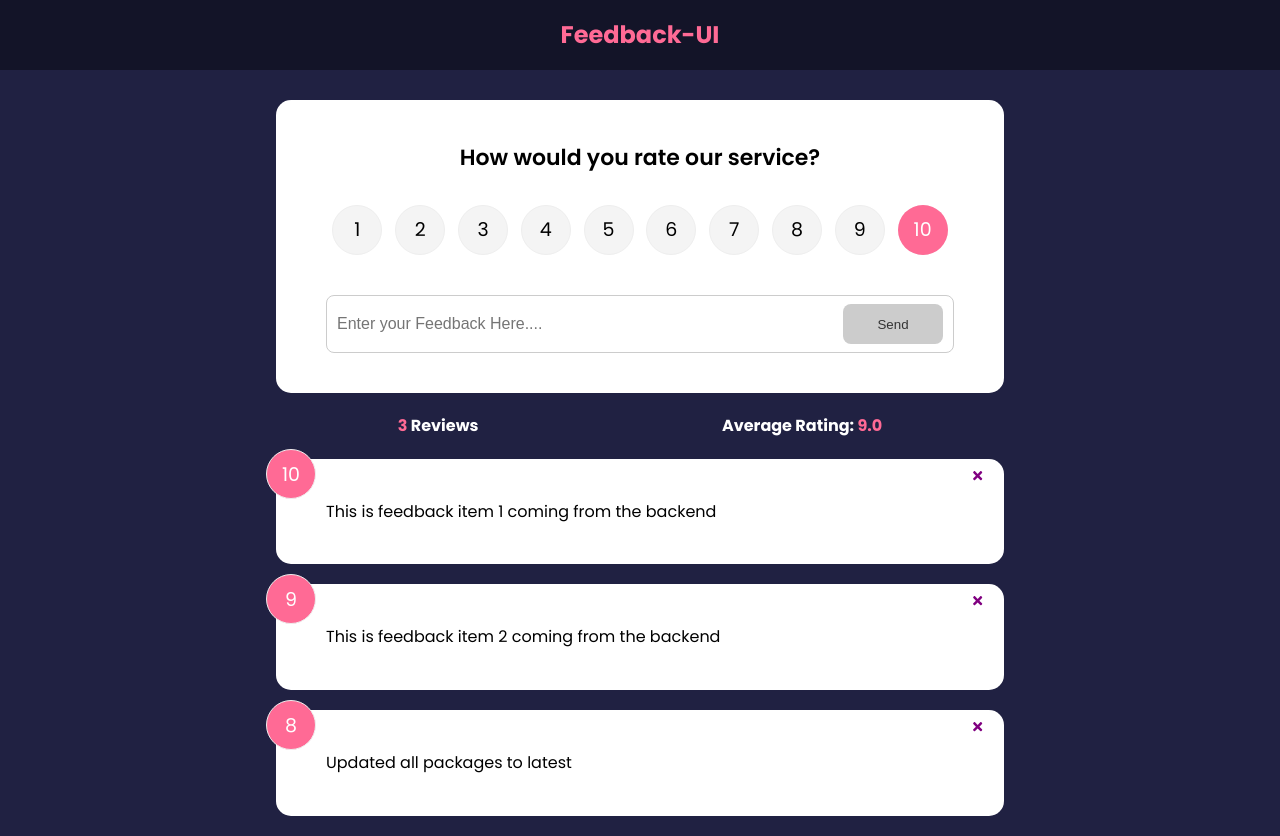
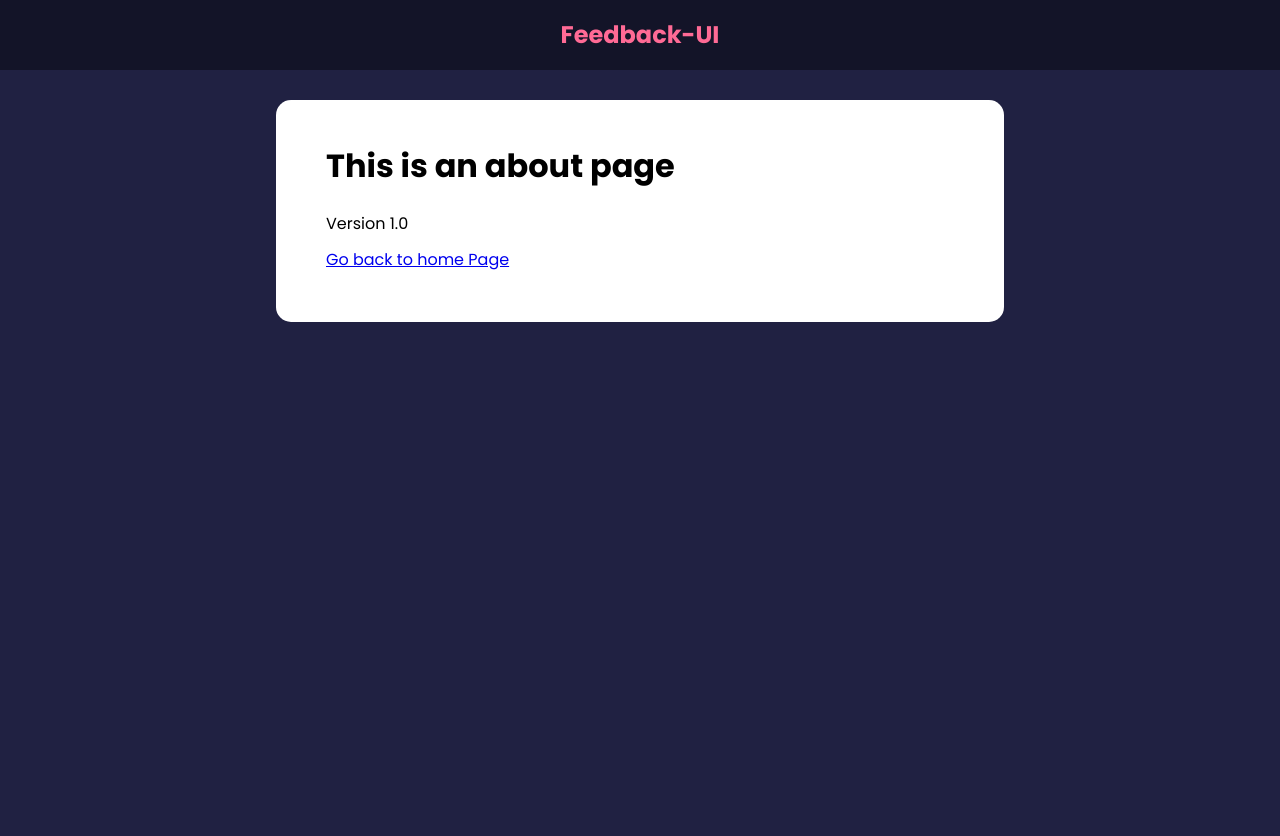
Before and after one commit to alidevep01/feedback-app, a React (Create React App) app: page /about in a window 1280 px wide. After the commit the page ends 800 px from the top, so only its background shows below. Built offline with nearby package versions, Linux system fonts and the light colour scheme.

Commit message:
created a new folder Pages with AboutPage component and imported react-router-dom to get access to BrowserRouter, Routes, Route & Router Properties to switch between AboutUs page and HomePage

```diff
--- a/package.json
+++ b/package.json
@@ -10,6 +10,7 @@
     "react": "^18.2.0",
     "react-dom": "^18.2.0",
     "react-icons": "^4.11.0",
+    "react-router-dom": "^6.18.0",
     "react-scripts": "5.0.1",
     "uuid": "^9.0.1",
     "web-vitals": "^2.1.4"
--- a/src/App.js
+++ b/src/App.js
@@ -5,6 +5,8 @@
 import FeedbackStats from "./components/FeedbackStats";
 import { useState } from "react";
 import FeedbackForm from "./components/FeedbackForm";
+import { BrowserRouter as Router, Route, Routes } from "react-router-dom";
+import AboutPage from "./components/Pages/AboutPage";
 
 function App() {
   const [feedback, setFeedback] = useState(FeedbackData);
@@ -22,13 +24,28 @@
 
   return (
     <div>
-      <Header />
-
-      <div className="container">
-        <FeedbackForm handleAdd={addFeedback} />
-        <FeedbackStats feedback={feedback} />
-        <FeedbackList feedback={feedback} handleDelete={deleteFeedback} />
-      </div>
+      <Router>
+        <Header />
+        <div className="container">
+          <Routes>
+            <Route
+              exact
+              path="/"
+              element={
+                <>
+                  <FeedbackForm handleAdd={addFeedback} />
+                  <FeedbackStats feedback={feedback} />
+                  <FeedbackList
+                    feedback={feedback}
+                    handleDelete={deleteFeedback}
+                  />
+                </>
+              }
+            />
+            <Route path="/about" element={<AboutPage />} />
+          </Routes>
+        </div>
+      </Router>
     </div>
   );
 }
--- /dev/null
+++ b/src/components/Pages/AboutPage.jsx
@@ -0,0 +1,17 @@
+import Card from "../shared/Card";
+
+function AboutPage() {
+  return (
+    <Card>
+      <div className="about">
+        <h1>This is an about page</h1>
+        <p>Version 1.0</p>
+        <p>
+          <a href="/">Go back to home Page</a>
+        </p>
+      </div>
+    </Card>
+  );
+}
+
+export default AboutPage;
```
Also changed, not shown: 1 other file (tests, documents, lock files or other folders).
